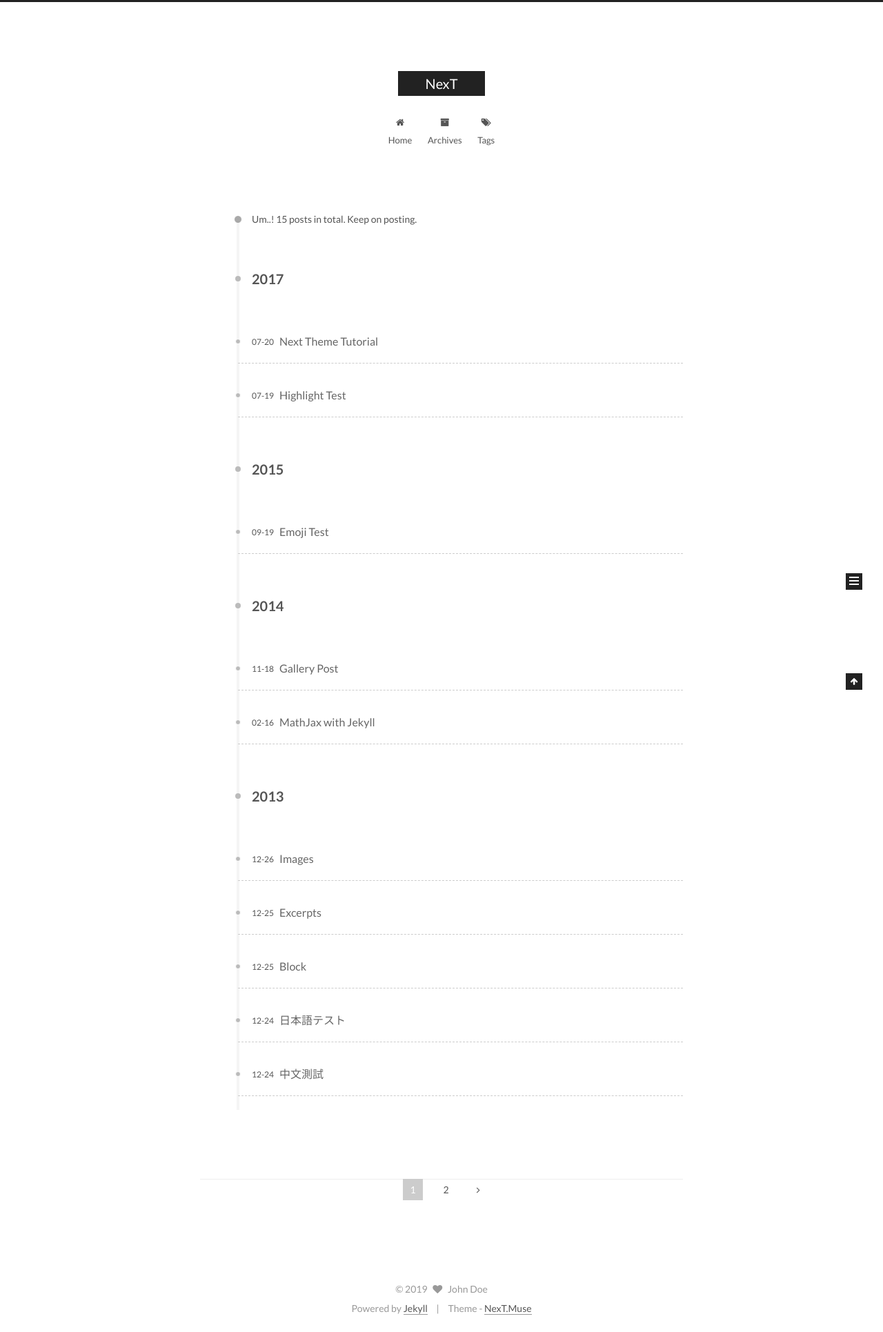
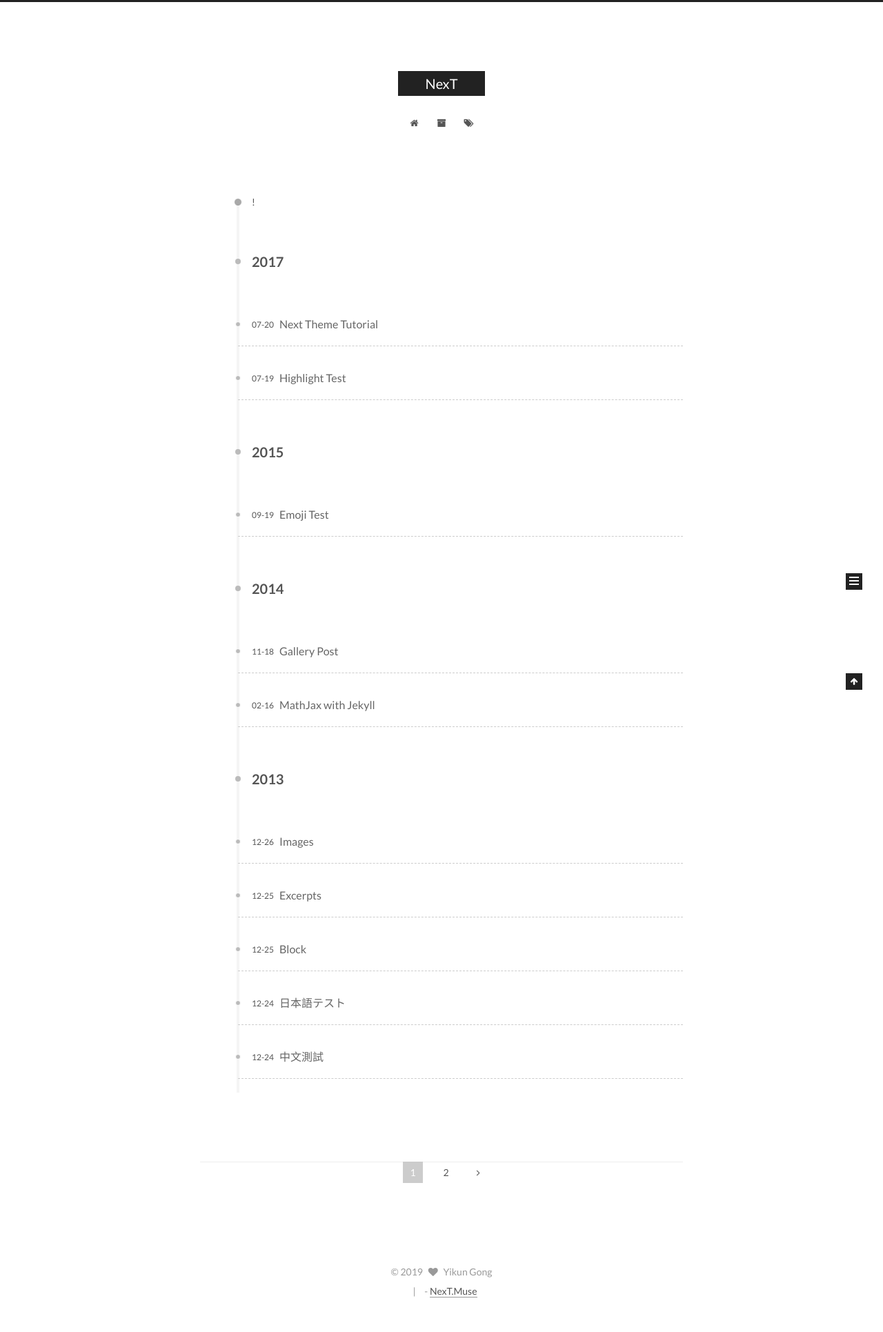
Before and after one commit to yikungong/yikungong, a Jekyll site: the page built from archives/index.html, in a window 1280 px wide. Shown: the whole page at 69% size. Built offline with Jekyll 4.4.1, drawn with Linux system fonts in a browser that asks for light colours; after the commit the page ends 1906 px from its top, so only the background shows below that.

Commit message:
[update] my config

```diff
--- a/_config.yml
+++ b/_config.yml
@@ -7,9 +7,9 @@
 title: NexT
 subtitle:
 description:
-author: John Doe
+author: Yikun Gong
 # Support language: de, en, fr-FR, id, ja, ko, pt-BR, pt, ru, zh-Hans, zh-hk, zh-tw
-language: en
+language: zh
 date_format: '%Y-%m-%d'
 
 # URL
```
